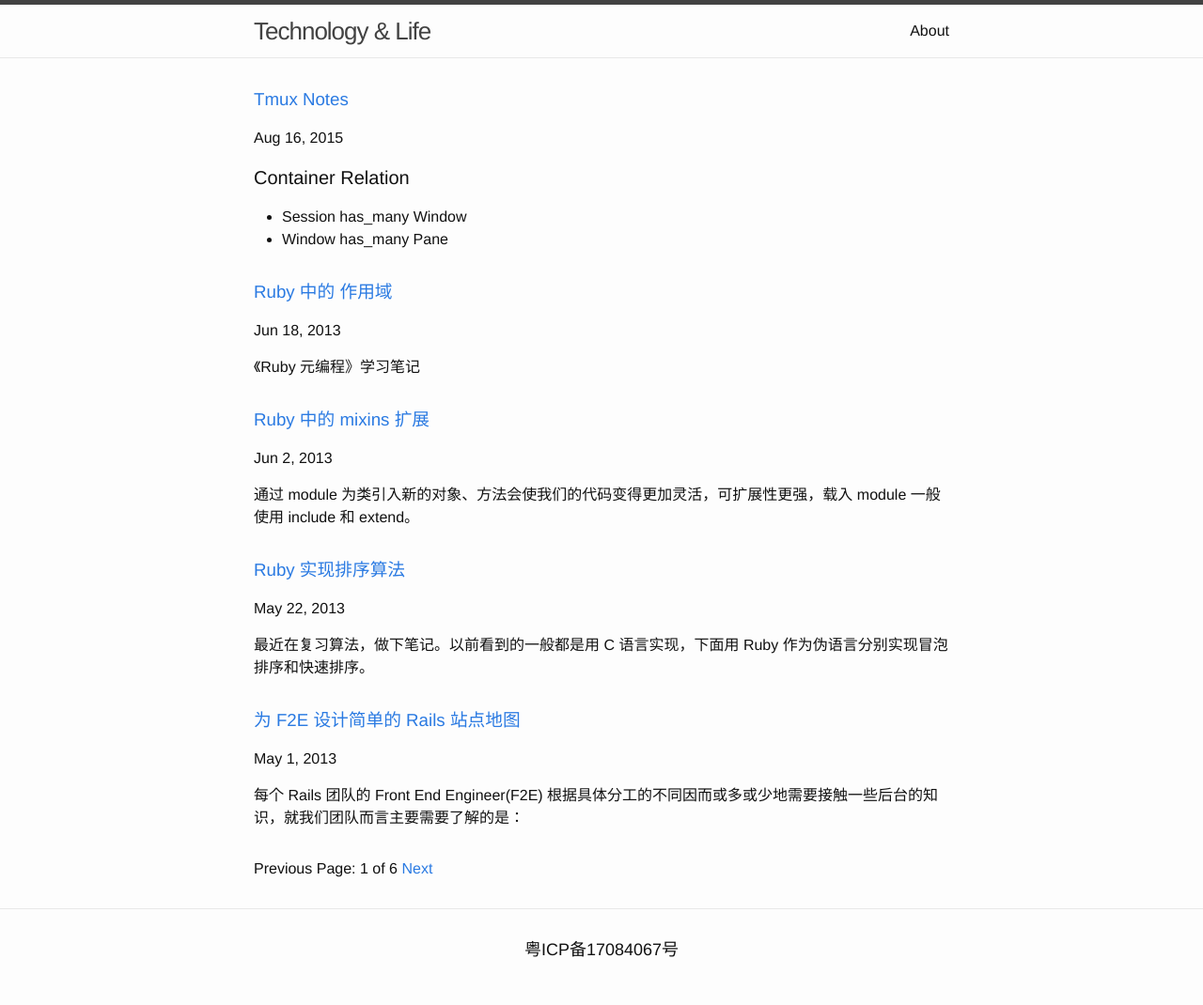
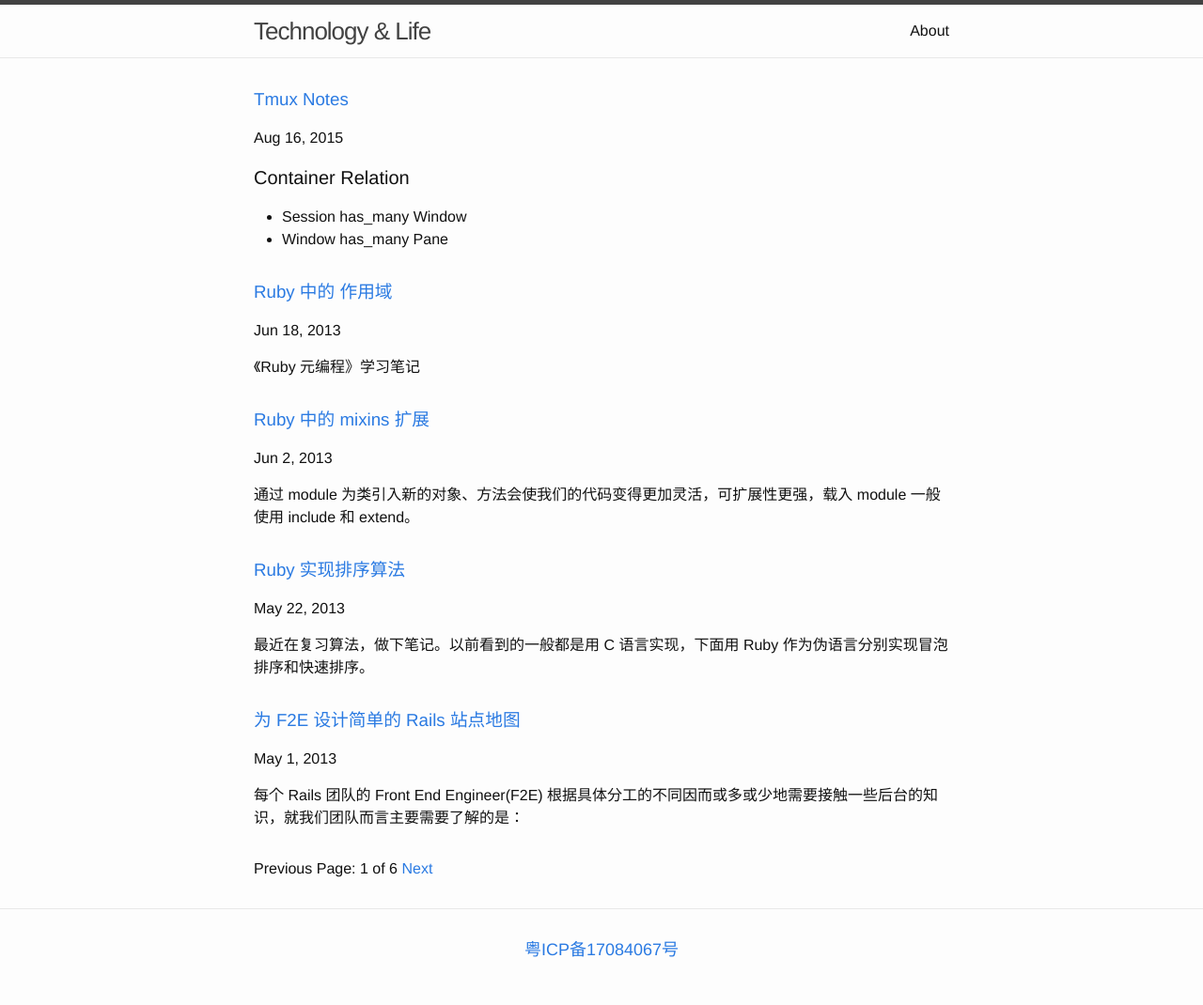
Before and after one commit to zernel/zernel.github.io, a Jekyll site: the page built from index.html, in a window 1280 px wide. Shown: the whole page at 94% size. Built offline with Jekyll 4.4.1, drawn with Linux system fonts in a browser that asks for light colours; the list of posts is cut into pages by our own code.

Commit message:
Updated footer

```diff
--- a/_includes/footer.html
+++ b/_includes/footer.html
@@ -1,7 +1,9 @@
 <footer class="site-footer">
 
   <div class="wrapper">
-    <h2 class="footer-heading" style='text-align:center;'>粤ICP备17084067号</h2>
+    <h2 class="footer-heading" style='text-align:center;color:gray;'>
+      <a href="http://www.beian.miit.gov.cn" target="_blank">粤ICP备17084067号</a>
+    </h2>
   </div>
 
 </footer>
```
